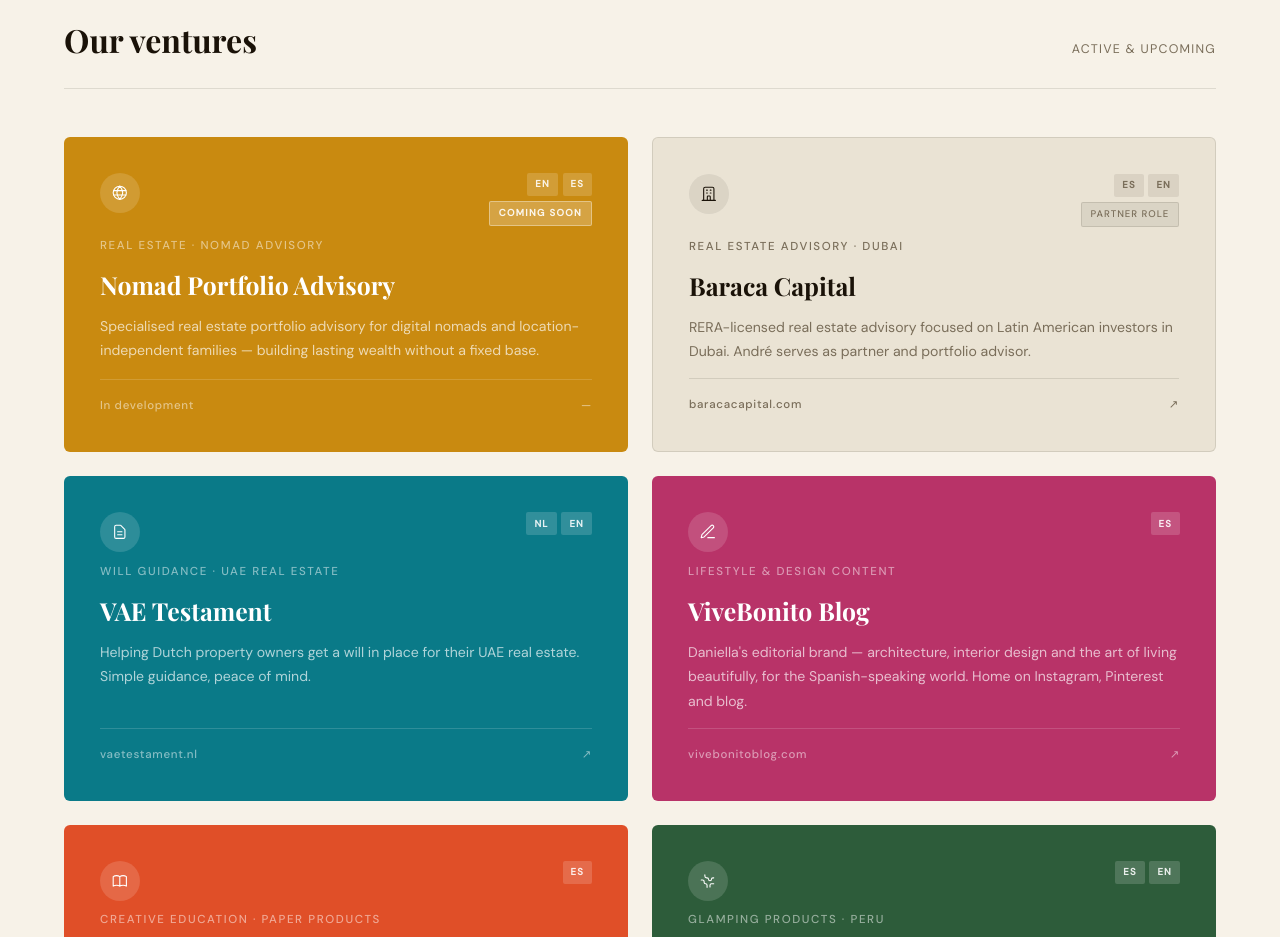
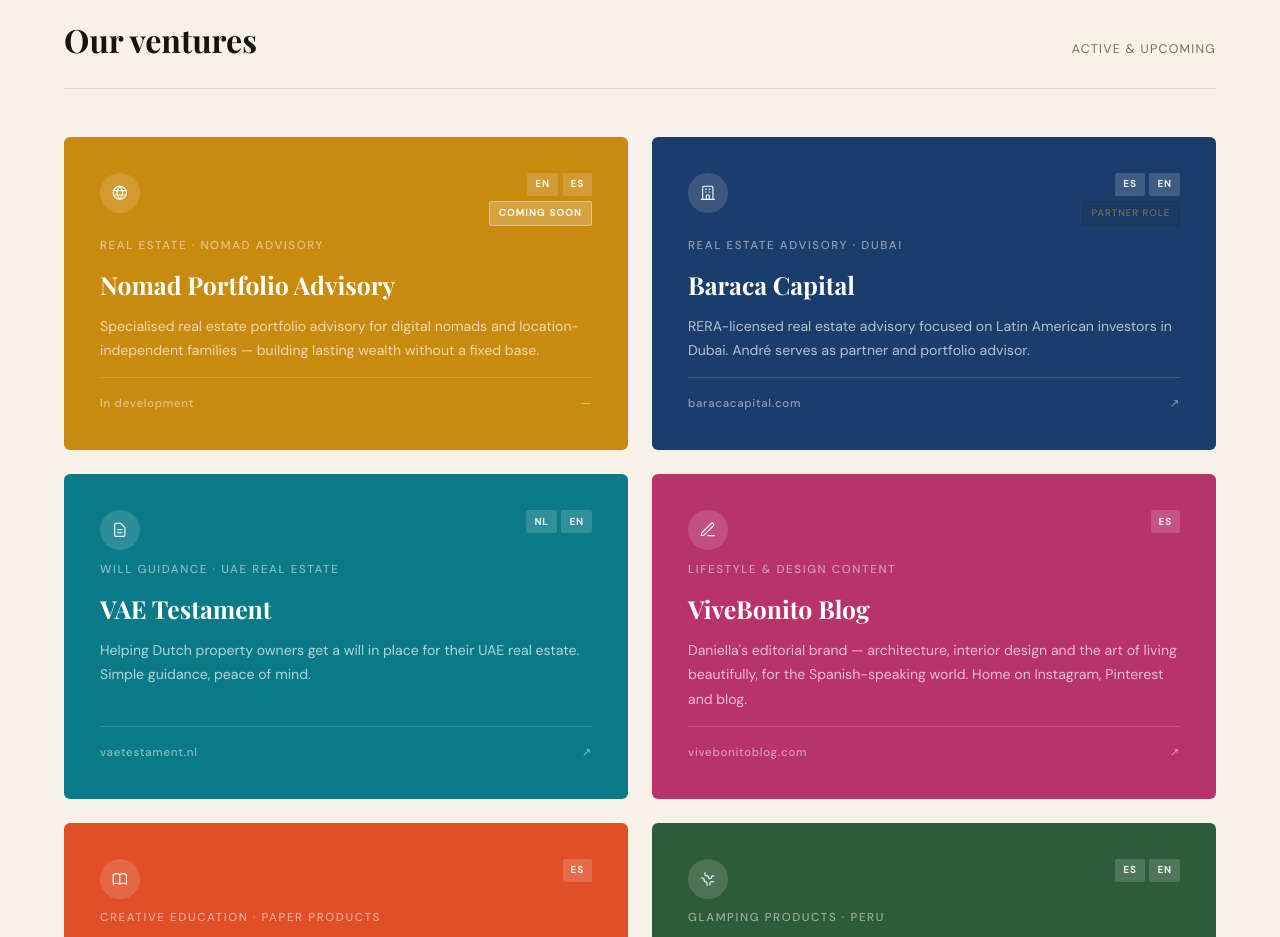
Before and after one commit to andaluma/andaluma.com, a plain HTML site: page index.html in a window 1280 px wide. Shown: the part 1460-2397 px from the top of the page. Drawn offline with nearby package versions, Linux system fonts and the light colour scheme; a web font is replaced by a local one.

Commit message:
Baraca Capital: swap sand for deep navy colour

```diff
--- a/index.html
+++ b/index.html
@@ -14,7 +14,7 @@
   --cream:  #F7F2E8; --sand: #EDE5D4;
   --dark:   #1A1208; --coral: #E04F28;
   --berry:  #B83368; --teal: #0A7A88;
-  --amber:  #C98A10; --forest: #2D5C3A;
+  --amber:  #C98A10; --forest: #2D5C3A; --navy: #1B3D6B;
   --muted:  #7A6E5A; --border: rgba(26,18,8,0.11);
 }
 html { scroll-behavior: smooth; }
@@ -82,7 +82,7 @@ nav { position:fixed; top:0; left:0; right:0; z-index:100; padding:1.1rem 4rem;
 .ventures-grid { display:grid; grid-template-columns:repeat(2,1fr); gap:1.5rem; }
 .venture-card { border-radius:6px; padding:2.25rem; text-decoration:none; color:#fff; display:flex; flex-direction:column; gap:0.9rem; position:relative; overflow:hidden; transition:transform 0.2s,box-shadow 0.2s; min-height:280px; }
 .venture-card:hover { transform:translateY(-3px); box-shadow:0 14px 44px rgba(26,18,8,0.16); }
-.c-berry{background:var(--berry);} .c-teal{background:var(--teal);} .c-amber{background:var(--amber);} .c-forest{background:var(--forest);} .c-coral{background:var(--coral);}
+.c-berry{background:var(--berry);} .c-teal{background:var(--teal);} .c-amber{background:var(--amber);} .c-forest{background:var(--forest);} .c-coral{background:var(--coral);} .c-navy{background:var(--navy);}
 .c-ref { background:#EAE3D4; color:var(--dark); border:1.5px solid var(--border); }
 .card-top { display:flex; align-items:flex-start; justify-content:space-between; gap:0.5rem; }
 .venture-icon { width:2.5rem; height:2.5rem; border-radius:50%; background:rgba(255,255,255,0.14); display:flex; align-items:center; justify-content:center; flex-shrink:0; }
@@ -221,7 +221,7 @@ footer { background:var(--sand); border-top:1.5px solid var(--border); padding:3
       <div class="venture-url">In development <span class="card-arrow">—</span></div>
     </div>
 
-    <a href="https://baracacapital.com" class="venture-card c-ref" target="_blank">
+    <a href="https://baracacapital.com" class="venture-card c-navy" target="_blank">
       <div class="card-top">
         <div class="venture-icon"><svg viewBox="0 0 24 24" fill="none" stroke="currentColor" stroke-width="1.5" stroke-linecap="round" stroke-linejoin="round"><path d="M19 21V5a2 2 0 00-2-2H7a2 2 0 00-2 2v16m14 0h2m-2 0h-5m-9 0H3m2 0h5M9 7h1m-1 4h1m4-4h1m-1 4h1m-5 10v-5a1 1 0 011-1h2a1 1 0 011 1v5m-4 0h4"/></svg></div>
         <div class="card-badges"><div class="venture-langs"><span class="lang-badge">ES</span><span class="lang-badge">EN</span></div><span class="ref-badge">Partner role</span></div>
```
